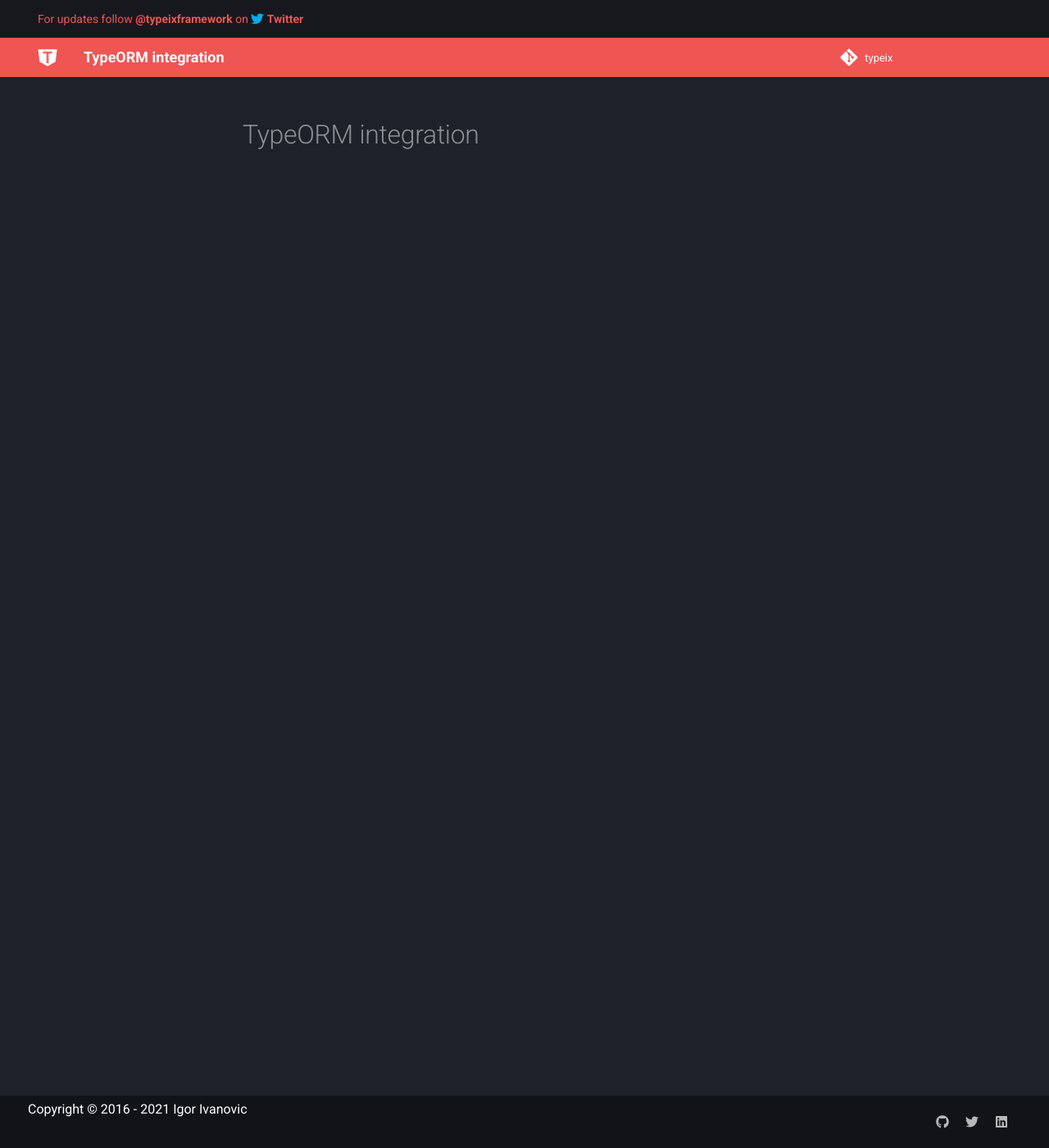
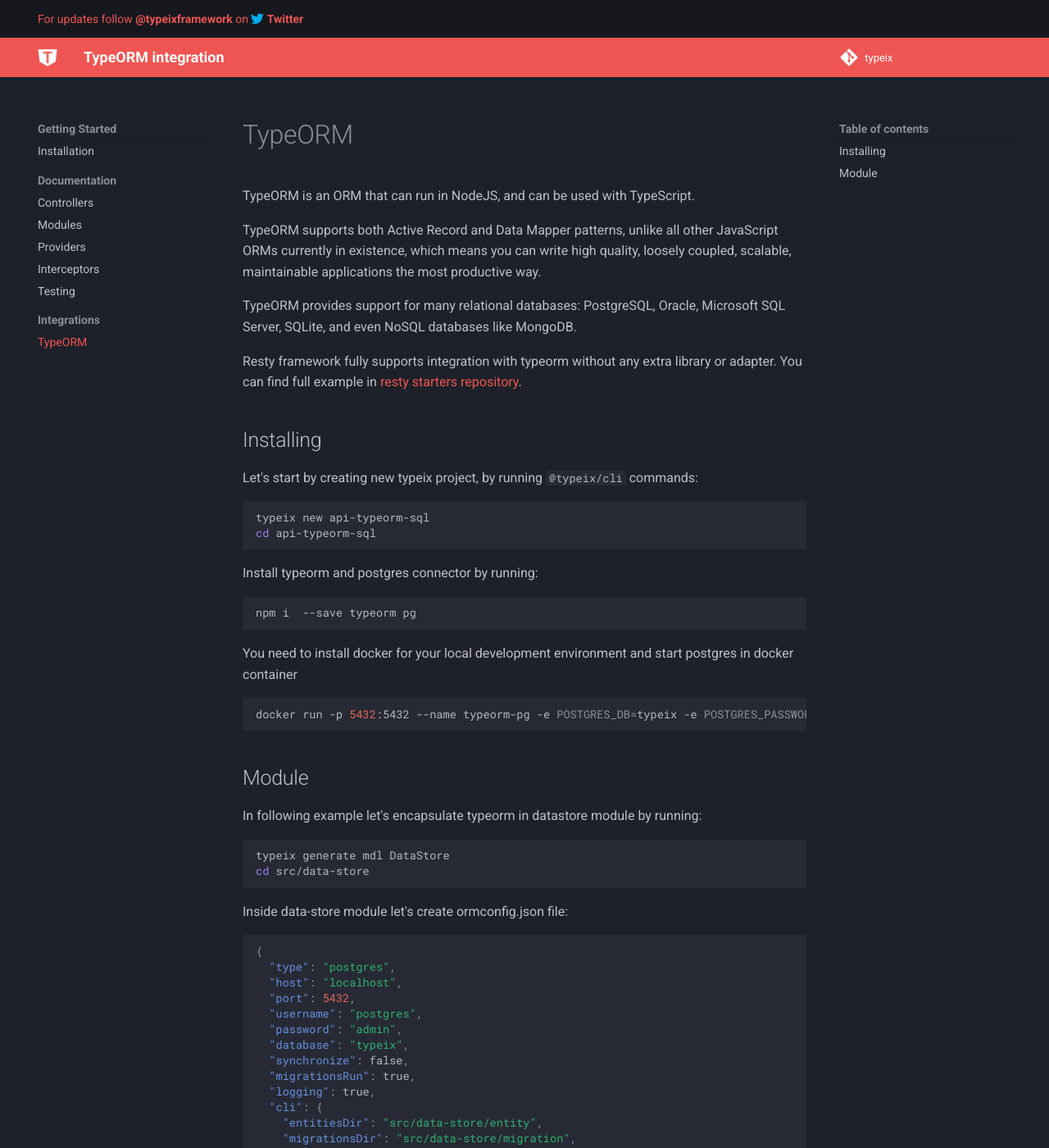
Before and after one commit to typeix/typeix.github.io, an MkDocs documentation site: the page built from docs/documentation/type-orm.md, in a window 1280 px wide and 1400 px high. Shown: the whole window at 82% size. Built offline with MkDocs 1.6.1 and Material for MkDocs 9.7.7, drawn with Linux system fonts in a browser that asks for light colours; comment, search, counter and statistics services are not loaded; some of the changed text lies outside the part shown.

Commit message:
Update of docs

````diff
--- a/docs/documentation/type-orm.md
+++ b/docs/documentation/type-orm.md
@@ -2,3 +2,68 @@
 template: main.html
 title: TypeORM integration
 ---
+# TypeORM
+TypeORM is an ORM that can run in NodeJS, and can be used with TypeScript.
+
+TypeORM supports both Active Record and Data Mapper patterns, unlike all other JavaScript ORMs
+currently in existence, which means you can write high quality,
+loosely coupled, scalable, maintainable applications the most productive way.
+
+TypeORM provides support for many relational databases: PostgreSQL, Oracle, Microsoft SQL Server,
+SQLite, and even NoSQL databases like MongoDB.
+
+Resty framework fully supports integration with typeorm without any extra library or adapter.
+You can find full example in [resty starters repository](https://github.com/typeix/resty-starters/tree/master/api-typeorm-sql).
+
+## Installing
+Let's start by creating new typeix project, by running `@typeix/cli` commands:
+```bash
+typeix new api-typeorm-sql
+cd api-typeorm-sql
+```
+Install typeorm and postgres connector by running:
+```bash
+npm i  --save typeorm pg
+```
+
+You need to install docker for your local development environment and start postgres in docker container
+```shell
+docker run -p 5432:5432 --name typeorm-pg -e POSTGRES_DB=typeix -e POSTGRES_PASSWORD=admin -e POSTGRES_USER=postgres -d postgres
+```
+
+## Module
+In following example let's encapsulate typeorm in datastore module by running:
+```bash
+typeix generate mdl DataStore
+cd src/data-store
+```
+Inside data-store module let's create ormconfig.json file:
+```json
+{
+  "type": "postgres",
+  "host": "localhost",
+  "port": 5432,
+  "username": "postgres",
+  "password": "admin",
+  "database": "typeix",
+  "synchronize": false,
+  "migrationsRun": true,
+  "logging": true,
+  "cli": {
+    "entitiesDir": "src/data-store/entity",
+    "migrationsDir": "src/data-store/migration",
+    "subscribersDir": "src/data-store/subscriber"
+  },
+  "entities": [
+    "dist/data-store/entity/**/*.js"
+  ],
+  "migrations": [
+    "dist/data-store/migration/**/*.js"
+  ],
+  "subscribers": [
+    "dist/data-store/subscriber/**/*.js"
+  ]
+}
+```
+
+TBD...
--- a/mkdocs.yml
+++ b/mkdocs.yml
@@ -129,8 +129,8 @@
         - Providers: documentation/providers.md
         - Interceptors: documentation/interceptors.md
         - Testing: documentation/testing.md
-#      - Integrations:
-#          TypeORM: documentation/type-orm.md
+      - Integrations:
+          TypeORM: documentation/type-orm.md
   - Packages:
       - Introduction: packages.md
       - Metadata: packages/typeix-metadata.md
````
Also changed, not shown: docs/roadmap.md (+10 -11 lines).
